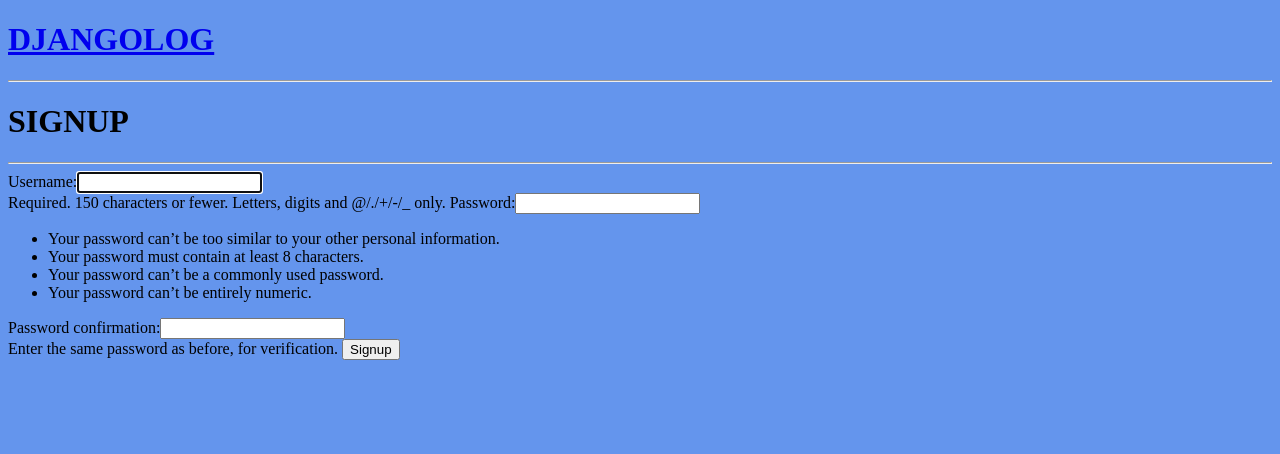
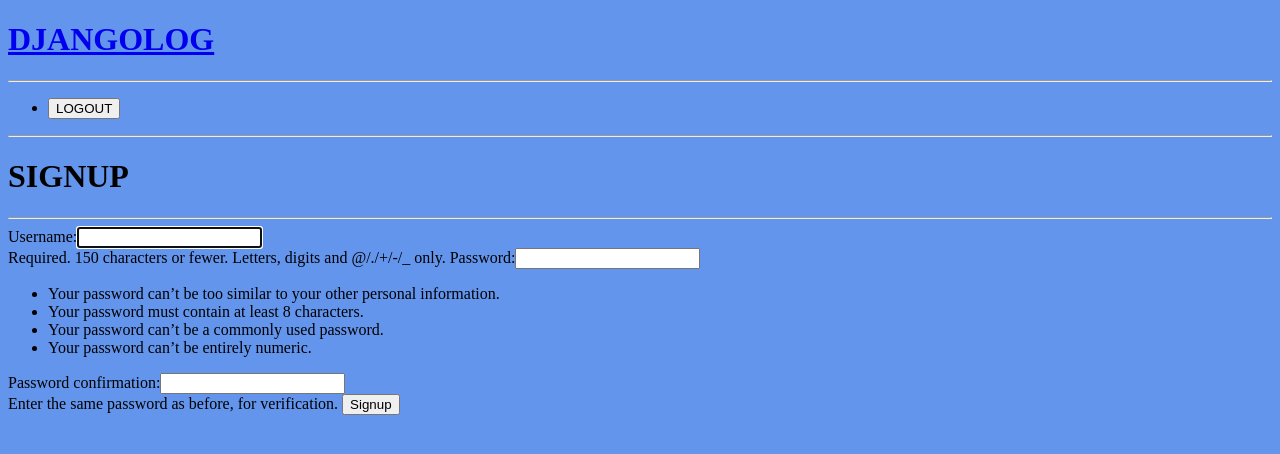
Before and after one commit to mayank-aggrwal/django-blog, a Django app: page /accounts/signup/ in a window 1280 px wide. Shown: the top 454 px of the page. Run offline with Django 3.2, Linux system fonts and the light colour scheme.

Commit message:
Functionality to log the users out

```diff
--- a/djangolog/accounts/urls.py
+++ b/djangolog/accounts/urls.py
@@ -8,4 +8,5 @@ app_name = 'accounts'
 urlpatterns = [
     path('signup/', views.signup_page),
     path('login/', views.login_page, name='login-page'),
+    path('logout/', views.logout_page, name='logout'),
 ]
--- a/djangolog/accounts/views.py
+++ b/djangolog/accounts/views.py
@@ -1,6 +1,6 @@
 from django.shortcuts import render, redirect
 from django.contrib.auth.forms import UserCreationForm, AuthenticationForm
-from django.contrib.auth import login
+from django.contrib.auth import login, logout
 
 # Create your views here.
 def signup_page(request):
@@ -32,3 +32,8 @@ def login_page(request):
         print('login GET request received')
         form = AuthenticationForm()
     return render(request, 'accounts/login.html', { 'form': form })
+
+def logout_page(request):
+    if request.method == 'POST':
+        logout(request)
+        return redirect('articles:list')
--- a/djangolog/templates/base.html
+++ b/djangolog/templates/base.html
@@ -15,6 +15,20 @@
     <h1><a href="{% url 'articles:list' %}">DJANGOLOG</a></h1>
     <hr/>
 
+    <header id="head">
+        <nav>
+            <ul>
+                <li>
+                    <form id="logout-form" action="{% url 'accounts:logout' %}" method="post">
+                        {% csrf_token %}
+                        <button type="submit">LOGOUT</button>
+                    </form>
+                </li>
+            </ul>
+        </nav>
+    </header>
+    <hr>
+
     <div id="wrapper">
         {% block content %}
         {% endblock %}
```
Also changed, not shown: djangolog/db.sqlite3.
